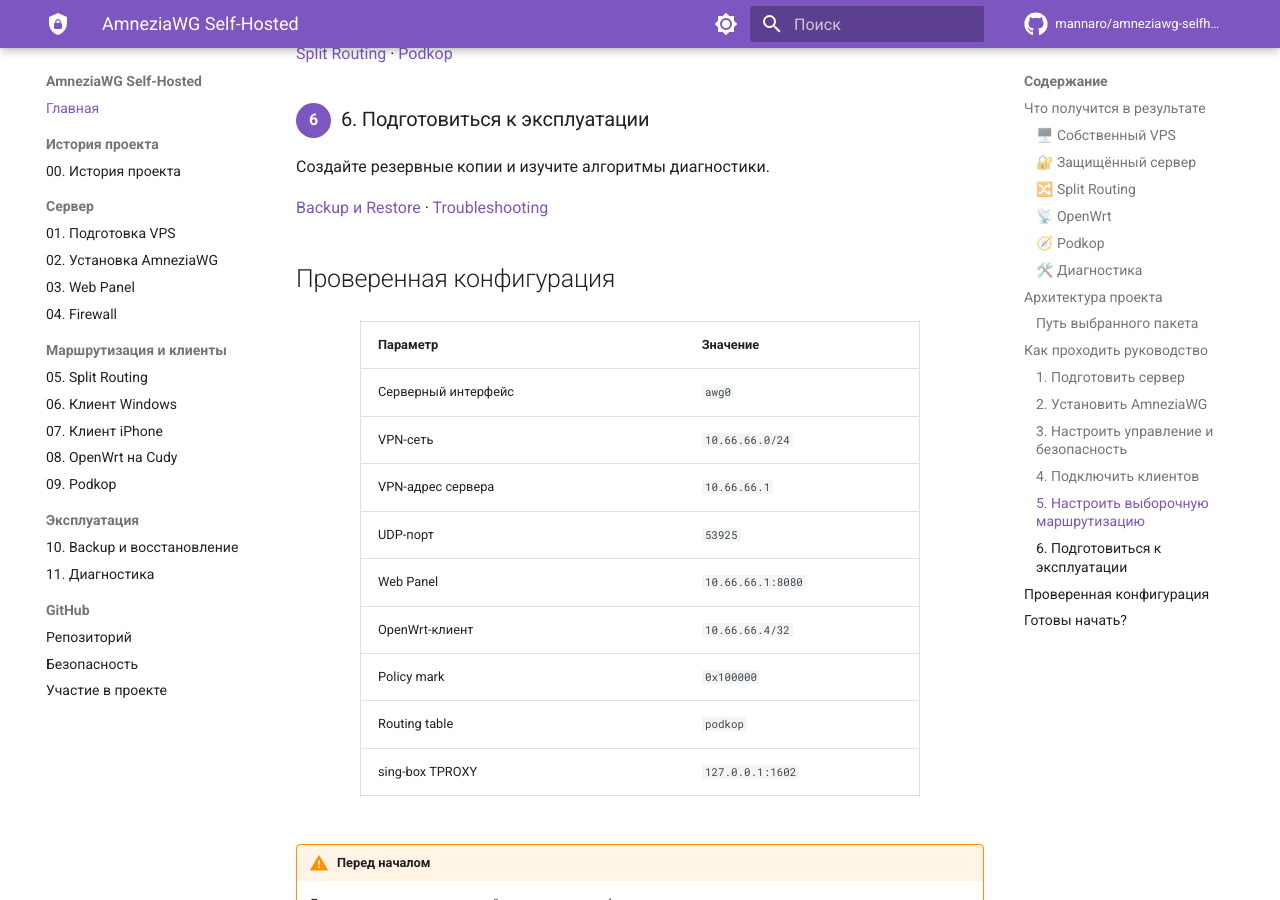
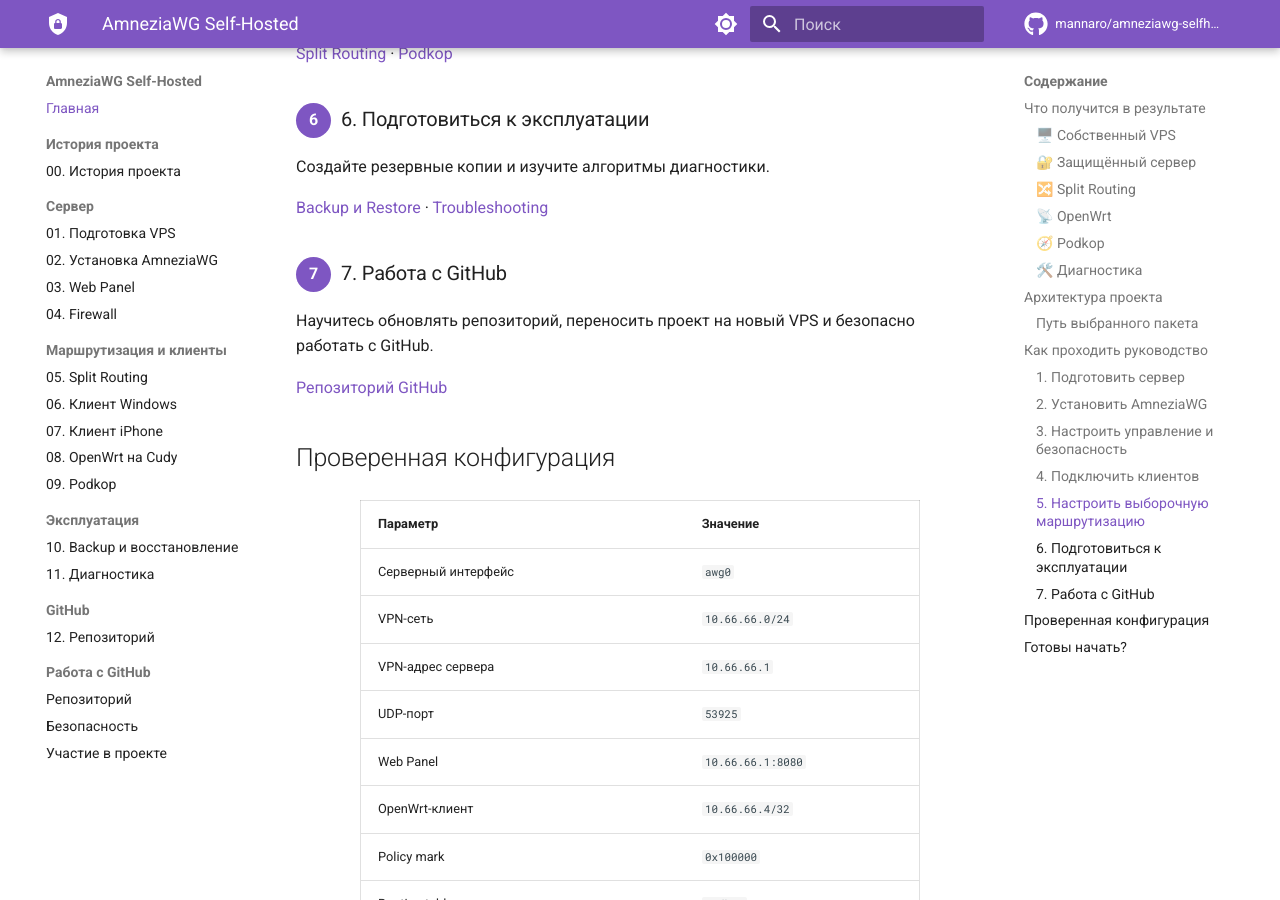
Before and after one commit to mannaro/amneziawg-selfhost, an MkDocs documentation site: the page built from docs/index.md, in a window 1280 px wide and 900 px high, scrolled down 4202 px. Built offline with MkDocs 1.6.1 and Material for MkDocs 9.7.7, drawn with Linux system fonts in a browser that asks for light colours; comment, search, counter and statistics services are not loaded.

Commit message:
docs: add chapter 12 and update navigation

```diff
--- a/docs/index.md
+++ b/docs/index.md
@@ -228,6 +228,12 @@
 
 [Backup и Restore](10-backup-restore.md) · [Troubleshooting](11-troubleshooting.md)
 
+### 7. Работа с GitHub
+
+Научитесь обновлять репозиторий, переносить проект на новый VPS и безопасно работать с GitHub.
+
+[Репозиторий GitHub](12-repository-workflow.md)
+
 </div>
 
 ## Проверенная конфигурация
--- a/mkdocs.yml
+++ b/mkdocs.yml
@@ -108,10 +108,13 @@
       - 09. Podkop: 09-podkop.md
 
   - Эксплуатация:
-      - 10. Backup и восстановление: 10-backup-restore.md
-      - 11. Диагностика: 11-troubleshooting.md
+    - 10. Backup и восстановление: 10-backup.md
+    - 11. Диагностика: 11-troubleshooting.md
 
   - GitHub:
+    - 12. Репозиторий: 12-repository-workflow.md
+
+  - Работа c GitHub:
       - Репозиторий: https://github.com/mannaro/amneziawg-selfhost
       - Безопасность: https://github.com/mannaro/amneziawg-selfhost/security/policy
       - Участие в проекте: https://github.com/mannaro/amneziawg-selfhost/blob/main/CONTRIBUTING.md
```
Also changed, not shown: README.md (+1 -0 lines).
